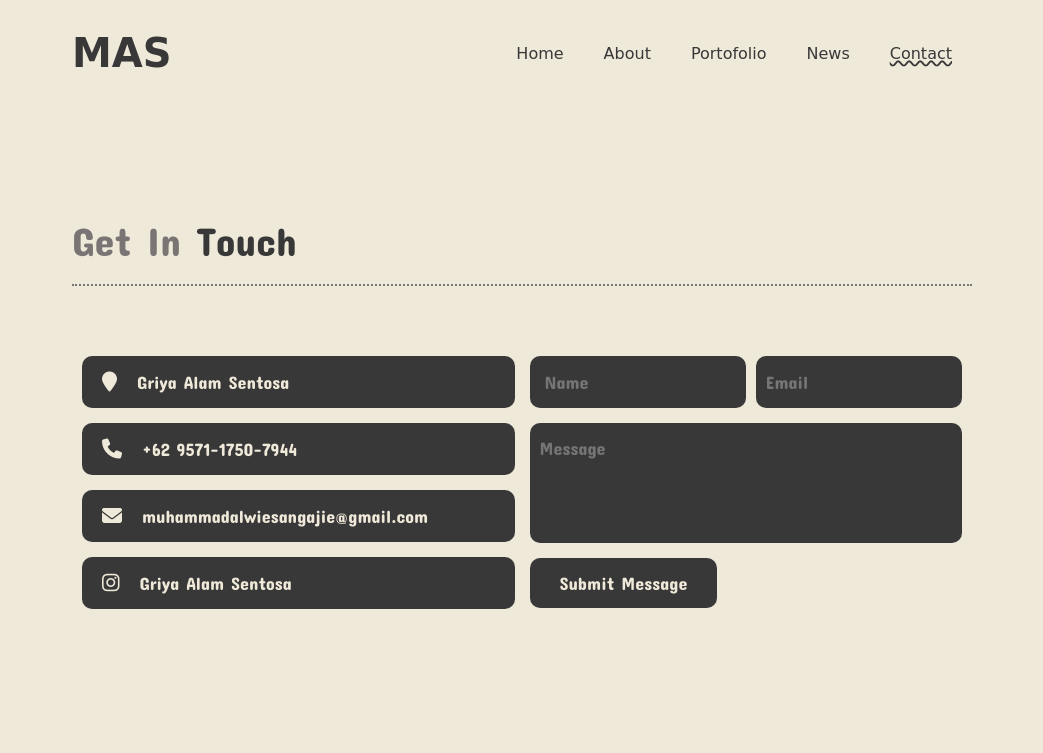
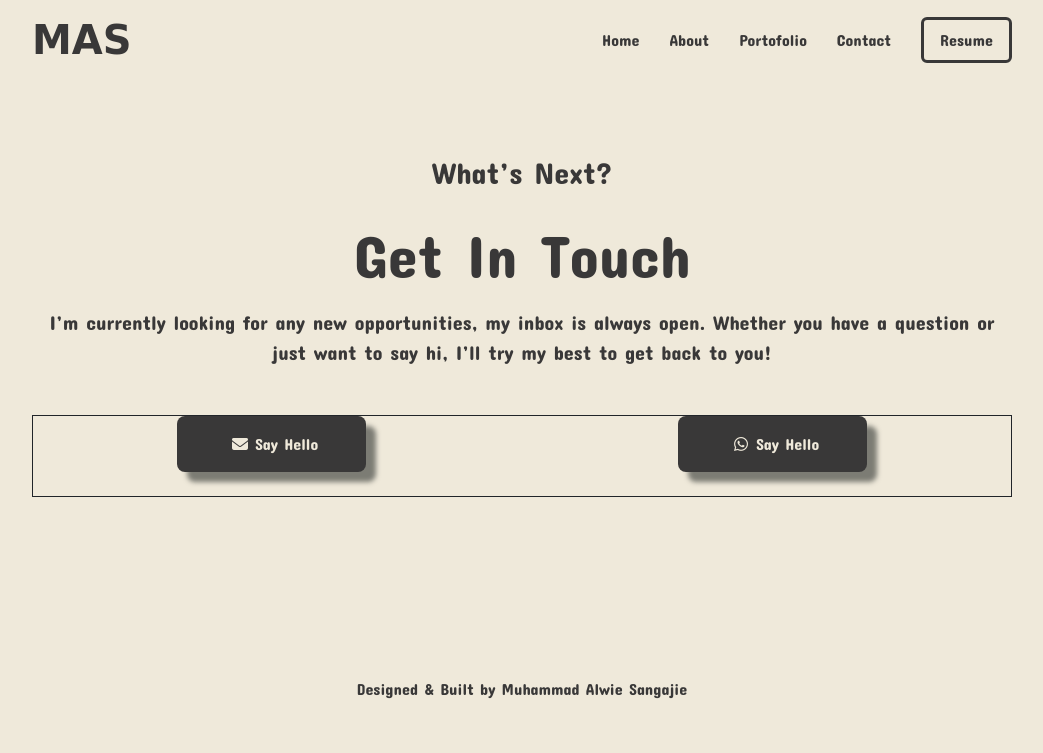
Before and after one commit to MASRA22/Sangajie, a plain HTML site: page contact.html in a window 1280 px wide. Shown: the whole page, without its empty margins (118-1161 px from the left). Drawn offline with nearby package versions, Linux system fonts and the light colour scheme; a web font is replaced by a local one.

Commit message:
Perubahan Contact.html

```diff
--- a/about-css.css
+++ b/about-css.css
@@ -15,9 +15,6 @@ a {
     box-shadow: 10px 10px 5px #393838;
 }
 
-.content-about{
-    margin-top: 100px;
-}
 .content-about-title{
     font-family: 'Concert One', cursive;
     border-bottom: 2px dashed #7b7474;
@@ -110,4 +107,5 @@ a {
         margin-bottom: 30px;
     }
 
+
 }
--- a/contact.html
+++ b/contact.html
@@ -4,7 +4,11 @@
     <meta charset="UTF-8">
     <meta http-equiv="X-UA-Compatible" content="IE=edge">
     <meta name="viewport" content="width=device-width, initial-scale=1.0">
-    <title>Contact-MAS</title>
+    <title>About-MAS</title>
+    <link rel="stylesheet" href="https://cdn.jsdelivr.net/npm/bootstrap@5.2.0/dist/css/bootstrap.min.css">
+    <link rel="stylesheet" href="about-css.css">
+    <link rel="stylesheet" href="footer-css.css">
+    <link rel="stylesheet" href="navigasi-css.css">
     <script src="https://kit.fontawesome.com/b434fcfa0e.js" crossorigin="anonymous"></script>
     <style>
         /* warna
@@ -23,81 +27,96 @@
             padding: 0;
             margin: 0;
         }
-        #tes a{
-            margin: 0 20px;
-            font-family: 'DynaPuff', cursive;
+        #wrapper{
+            transition: .5s;
+            max-width: 1600px;
+            /* height: 100vh; */
+            padding: 150px;
+            display: flex;
+            align-items: center;
+            justify-content: center;
         }
-        a {
-            color: #393838;
-            text-decoration: none;
-            font-family: 'Concert One', cursive;
+        /* scroll */
+        /* width */
+        ::-webkit-scrollbar {
+            width: 10px;
+        }
+
+        /* Track */
+        ::-webkit-scrollbar-track {
+            box-shadow: inset 0 0 5px grey;
+            border-radius: 10px;
+            padding: 10px;
+        }
+
+        /* Handle */
+        ::-webkit-scrollbar-thumb {
+            background: #393838;
+            border-radius: 10px;
+            cursor: pointer;
+        }
+
+        /* Handle on hover */
+        ::-webkit-scrollbar-thumb:hover {
+            background: #393831;
+            cursor: pointer;
+        }
+        @media only screen and (max-width: 1080px) {
+            #wrapper{
+                padding: 150px 50px;
+            }
+        }
+        @media only screen and (max-width: 768px) {
+            #wrapper{
+                padding: 150px 30px ;
+            }
         }
     </style>
 </head>
-<body>
-    <div style="background: #efe9da;height: 100vh;">
+<body style="background: #efe9da;">
     <!-- header -->
-        <div style="position: fixed;width: 900px;top: 30px; left: 50%;transform: translateX(-50%);">
-            <div style="display: flex; justify-content: space-between;">
-                <a href="" style="font-weight: bolder;font-size: 40px;font-family: 'DynaPuff', cursive;">MAS</a>
-                <div id="tes" style="display: flex;align-items: center;">
+    <div class="navigasi w-100 position-fixed">
+        <div>
+            <a href="">MAS</a>
+            <div id="navigasimenu" class="navigasimenu">
                 <a href="index.html">Home</a>
                 <a href="about.html">About</a>
                 <a href="portofolio.html">Portofolio</a>
-                    <a href="#">News</a>
-                    <a href="contact.html" style="text-decoration:underline wavy #393838 2px;">Contact</a>
+                <a href="contact.html">Contact</a>
+                <a href="contact.html" class="py-2 px-3 rounded-2" style="border:3px solid #393838">Resume</a>
+
+            </div>
+            <div class="position-relative">
+                <input id="menu" type="checkbox" onclick="menu()" name="" id="">
+                <div></div>
+                <div></div>
+                <div></div>
             </div>
         </div>
     </div>
-
+    <div id="wrapper">
         <!-- Content - Contact -->
-        <div style="position: fixed;width: 900px;top: 100px;bottom: 50px;left: 50%;transform: translateX(-50%); font-size: 18px;overflow: auto;">
-            <div style="position: relative;width: 100%;min-height: 100%;display: flex;align-items: center;">
-                <div style="width: 100%;">
-                    <div style="font-family: 'Concert One', cursive;font-size: 40px;border-bottom: 2px dotted #7b7474;width: 100%;padding-bottom: 20px;margin-bottom: 60px;width: 100%;">
-                        <p style="color: #7b7474;">Get In <span style="color:  #393838;">Touch</span></p>
-                    </div>
-                    <div style="padding:10px;display: flex;font-family: 'Concert One', cursive;">
-                        <div style="width: 100%;margin-right: 15px;">
-                            <div style="padding: 15px 10px;display: flex;align-items: center;background-color: #393838;margin-bottom: 15px;border-radius: 10px;">
-                                <i class="fa-solid fa-location-pin" style="color: #efe9da;padding:0 10px;font-size: 20px;margin-right: 10px;"></i>
-                                <p style="color: #efe9da;">Griya Alam Sentosa</p>
-                            </div>
-                            <div style="padding: 15px 10px;display: flex;align-items: center;background-color: #393838;margin-bottom: 15px;border-radius: 10px;">
-                                <i class="fa-solid fa-phone" style="color: #efe9da;padding:0 10px;font-size: 20px;margin-right: 10px;"></i>
-                                <p style="color: #efe9da;">+62 9571-1750-7944</p>
-                            </div>
-                            <div style="padding: 15px 10px;display: flex;align-items: center;background-color: #393838;margin-bottom: 15px;border-radius: 10px;">
-                                <i class="fa-solid fa-envelope" style="color: #efe9da;padding:0 10px;font-size: 20px;margin-right: 10px;"></i>
-                                <p style="color: #efe9da;">muhammadalwiesangajie@gmail.com</p>
-                            </div>
-                            <div style="padding: 15px 10px;display: flex;align-items: center;background-color: #393838;margin-bottom: 15px;border-radius: 10px;">
-                                <i class="fa-brands fa-instagram" style="color: #efe9da;padding:0 10px;font-size: 20px;margin-right: 10px;"></i>
-                                <p style="color: #efe9da;">Griya Alam Sentosa</p>
-                            </div>
-                        </div>
-                        <div style="width: 100%;">
-                            <div style="display: flex;align-items: center;margin-bottom: 15px;">
-                                <div style="padding: 15px 15px;width: 100%;margin-right: 10px;border-radius: 10px;background-color: #393838;">
-                                    <input type="text" style="background: transparent;color: #efe9da;border: none;outline: none;font-size: 18px;font-family: 'Concert One', cursive;" placeholder="Name">
-                                </div>
-                                <div style="padding: 15px 10px;width: 100%;border-radius: 10px;background-color: #393838;">
-                                    <input type="text" style="background: transparent;color: #efe9da;border: none;outline: none;font-size: 18px;font-family: 'Concert One', cursive;" placeholder="Email">
-                                </div>
-                            </div>
-                            <div style="display: flex;align-items: center;background-color: #393838;margin-bottom: 15px;border-radius: 10px;">
-                                <div style="padding: 14px 10px;width: 100%;border-radius: 10px;">
-                                    <textarea style="resize:none;background: transparent;border: none;outline: none;font-size: 18px;font-family: 'Concert One', cursive;width: 100%;color:#efe9da;" name="" id="" rows="4" placeholder="Message"></textarea>
-                                </div>
-                            </div>
-                            <div style="display: flex;">
-                                <a style="background-color: #393838;color:#efe9da;padding: 14px 30px;border-radius: 10px;" href="">Submit Message</a>
+        <div class="text-center" style="font-family: 'Concert One', cursive;">
+            <p  class="mb-4" style="font-size: 30px;">What’s Next?</p>
+            <h3 class="mb-3" style="font-size: 60px;">Get In Touch</h3>
+            <p class="mb-5" style="font-size: 20px;">I’m currently looking for any new opportunities, my inbox is always open. Whether you have a question or just want to say hi, I’ll try my best to get back to you!</p>
+            <div class="d-flex border border-dark justify-content-around flex-wrap">
+                <a class="px-5 py-3 rounded-3 mb-4" style=" background-color: #393838;color:#efe9da;box-shadow: 10px 10px 5px #7c7c74;" href="mailto:muuhammadalwiesangajie22@gmail.com"><i class="fa-solid fa-envelope" style="color:#efe9da; width: 30px"></i>Say Hello</a>
+                <a class="px-5 py-3 rounded-3 mb-4 ms-sm-4" style=" background-color: #393838;color:#efe9da;box-shadow: 10px 10px 5px #7c7c74;" href="https://api.whatsapp.com/send?phone=+6285717507944&text=Halo, Muhammad Alwie Sangajie" target="_blank"><i class="fa-brands fa-whatsapp" style="color:#efe9da; width: 30px"></i>Say Hello</a>
             </div>
         </div>
     </div>
-                </div>
-            </div>
-        </div>
-    </div>
+    <footer>
+        <p>Designed & Built by Muhammad Alwie Sangajie</p>
+    </footer>
+    <script>
+        function menu(){
+            if(document.getElementById('menu').checked){
+                document.getElementById('navigasimenu').style.left= "0";
+            } else {
+                document.getElementById('navigasimenu').style.left= "100%";
+            }
+        }
+    </script>
 </body>
 </html>
```
Also changed, not shown: about.html (+2 -3 lines), index.html (+2 -2 lines). Lines whose indentation alone changed are shown as unchanged.
